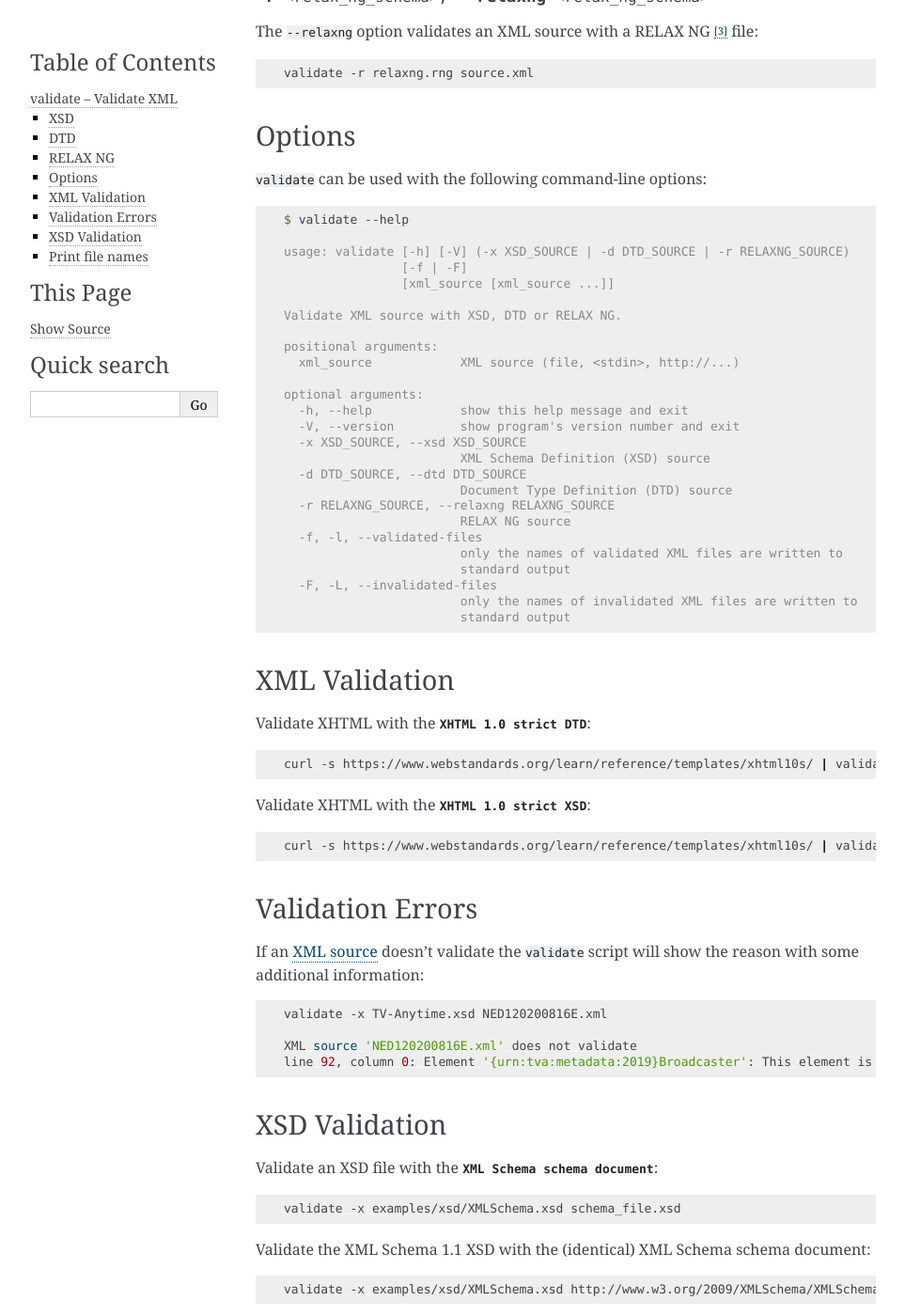
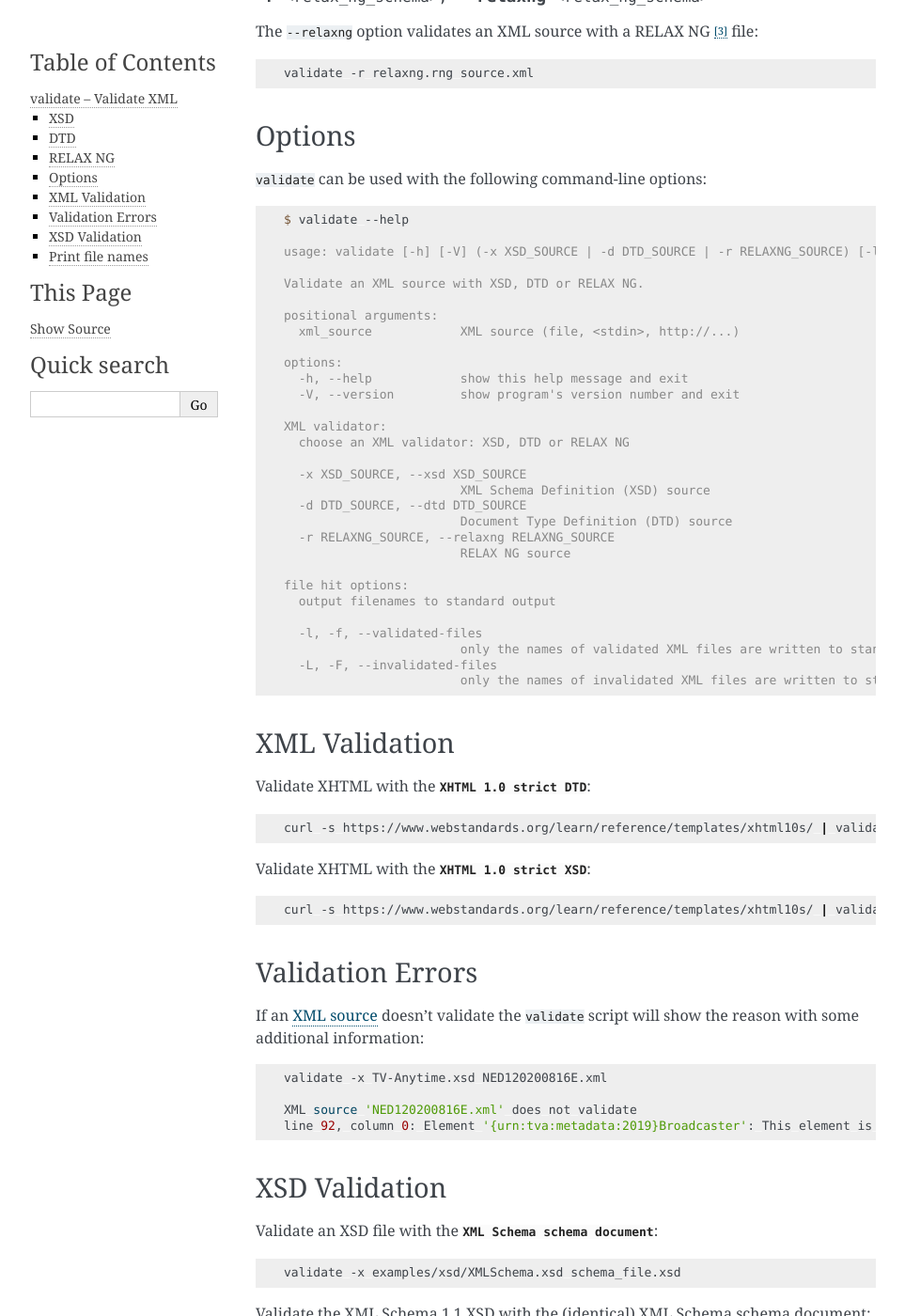
Before and after one commit to peteradrichem/Xul, a Sphinx documentation site: the page built from docs/validate.rst, in a window 1280 px wide and 1400 px high, scrolled down 610 px. Shown: the whole window at 94% size, without its empty margins (148-1111 px from the left). Built offline with Sphinx 7.4.7, drawn with Linux system fonts in a browser that asks for light colours; some of the changed text lies outside the part shown.

Commit message:
validate and xp: grouped options and documentation.

```diff
--- a/docs/changelog.rst
+++ b/docs/changelog.rst
@@ -14,6 +14,7 @@ This document records all notable changes to `Xul <https://xul.readthedocs.io/>`
 * :doc:`transform <transform>`: removed ``--xsl-output`` option (always for ``--file``).
 * Fixed encoding issues.
 * Clearer error messages.
+* Improved documentation; grouped CLI options.
 * Code checks: ruff, black, isort, mypy (GitHub Action).
 * Test script for local testing with Docker Compose.
 * Typing.
--- a/docs/validate.rst
+++ b/docs/validate.rst
@@ -67,30 +67,34 @@ Options
 
    $ validate --help
 
-   usage: validate [-h] [-V] (-x XSD_SOURCE | -d DTD_SOURCE | -r RELAXNG_SOURCE)
-                   [-f | -F]
-                   [xml_source [xml_source ...]]
+   usage: validate [-h] [-V] (-x XSD_SOURCE | -d DTD_SOURCE | -r RELAXNG_SOURCE) [-l | -L] [xml_source ...]
 
-   Validate XML source with XSD, DTD or RELAX NG.
+   Validate an XML source with XSD, DTD or RELAX NG.
 
    positional arguments:
      xml_source            XML source (file, <stdin>, http://...)
 
-   optional arguments:
+   options:
      -h, --help            show this help message and exit
      -V, --version         show program's version number and exit
+
+   XML validator:
+     choose an XML validator: XSD, DTD or RELAX NG
+
      -x XSD_SOURCE, --xsd XSD_SOURCE
                            XML Schema Definition (XSD) source
      -d DTD_SOURCE, --dtd DTD_SOURCE
                            Document Type Definition (DTD) source
      -r RELAXNG_SOURCE, --relaxng RELAXNG_SOURCE
                            RELAX NG source
-     -f, -l, --validated-files
-                           only the names of validated XML files are written to
-                           standard output
-     -F, -L, --invalidated-files
-                           only the names of invalidated XML files are written to
-                           standard output
+
+   file hit options:
+     output filenames to standard output
+
+     -l, -f, --validated-files
+                           only the names of validated XML files are written to standard output
+     -L, -F, --invalidated-files
+                           only the names of invalidated XML files are written to standard output
 
 
 XML Validation
@@ -155,10 +159,10 @@ Validate the XML Schema XSD with the
 Print file names
 ----------------
 .. program:: validate
-.. option:: -f, -l, --validated-files
+.. option:: -l, -f, --validated-files
 
-The ``-f, -l, --validated-files`` command-line option only prints the names
-of validated XML files.
+The ``--validated-files`` command-line option only prints the names of validated XML files
+(similar to ``grep --files-with-matches``).
 
 Find XML files that validate:
 
@@ -167,10 +171,10 @@ Find XML files that validate:
    validate -x schema.xsd *.xml -l
 
 .. program:: validate
-.. option:: -F, -L, --invalidated-files
+.. option:: -L, -F, --invalidated-files
 
-The ``-F, -L, --invalidated-files`` command-line option only prints the names
-of XML files that don't validate.
+The ``--invalidated-files`` command-line option only prints the names of XML files that don't validate
+(similar to ``grep --files-without-match``).
 
 Remove XML files that fail to validate:
 
```
Also changed, not shown: other parts of docs/changelog.rst (+1 -1 lines), README.rst (+31 -15 lines), docs/xp.rst (+45 -35 lines), 2 other files.
